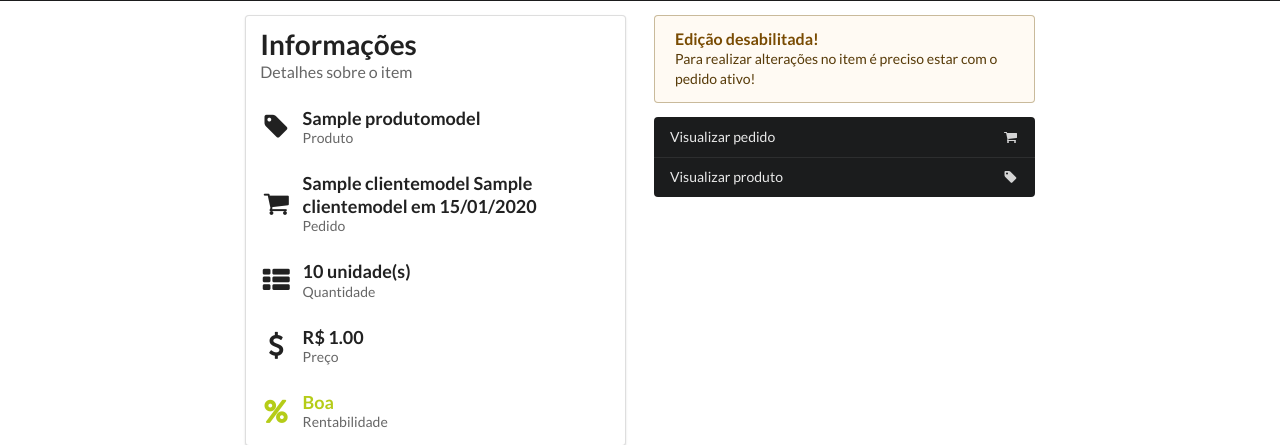
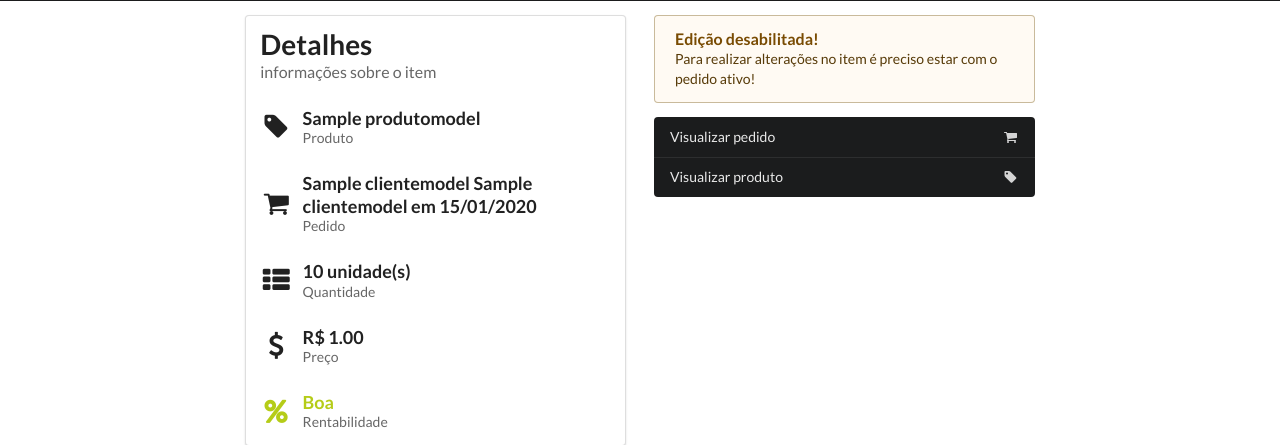
Before and after one commit to felipeflamarion/meuspedidos, a Django app: page /item/visualizar/1/ in a window 1280 px wide. Shown: the part 73-518 px from the top of the page. Run offline with Django 3.2, Linux system fonts and the light colour scheme; tables that the repository leaves empty hold one stand-in row (values such as "Sample post").

Commit message:
Correções no alinhamento de formulários e headers

```diff
--- a/projeto/pedidos/templates/pedidos/lista_produtos.html
+++ b/projeto/pedidos/templates/pedidos/lista_produtos.html
@@ -5,14 +5,13 @@
 {% block content %}
     {% include 'mensagem.html' %}
 
-    <div class="ui segment">
+    <div class="ui  left aligned segment">
         <h1 class="ui left floated header">
             Produtos
             <div class="sub header">
                 Mercadorias à venda
             </div>
         </h1>
-
 
         {% if produtos %}
         <table class="ui striped table">
--- a/projeto/pedidos/templates/pedidos/visualizar_item.html
+++ b/projeto/pedidos/templates/pedidos/visualizar_item.html
@@ -8,11 +8,11 @@
     <div class="ui grid">
         <div class="row">
             <div class="eight wide column">
-                <div class="ui segment">
+                <div class="ui left aligned segment">
                     <h1 class="ui header">
                         <div class="content">
-                            Informações
-                            <div class="sub header">Detalhes sobre o item</div>
+                            Detalhes
+                            <div class="sub header">informações sobre o item</div>
                         </div>
                     </h1>
 
@@ -76,7 +76,7 @@
             </div>
             <div class="eight wide column">
                 {% if not item.pedido.finalizado and pedido_ativo == item.pedido %}
-                <div class="ui segment">
+                <div class="ui left aligned segment">
                     <h1 class="ui header">
                         <div class="content">
                             Editar
--- a/projeto/pedidos/templates/pedidos/visualizar_produto.html
+++ b/projeto/pedidos/templates/pedidos/visualizar_produto.html
@@ -21,7 +21,7 @@
                 </div>
             </div>
             <div class="eight wide column">
-                <div class="ui segment">
+                <div class="ui left aligned segment">
                     <div class="ui fluid list">
                         <div class="item">
                             <div class="ui dividing header">Produto</div>
@@ -52,7 +52,7 @@
                 </div>
                 {% if pedido_ativo and item_form %}
                     {% if produto not in pedido_ativo.itens.all %}
-                    <div class="ui blue segment">
+                    <div class="ui left aligned blue segment">
                         <div class="ui error quantidade hidden message">
                             <span class="header">Quantidade inválida</span>
                             Não respeita o valor múltiplo de venda do produto
@@ -77,7 +77,7 @@
                         </form>
                     </div>
                     {% else %}
-                    <div class="ui blue segment">
+                    <div class="ui left aligned blue segment">
                         <div class="ui blue header">
                             <i class="check icon"></i>
                             <div class="content">
```
